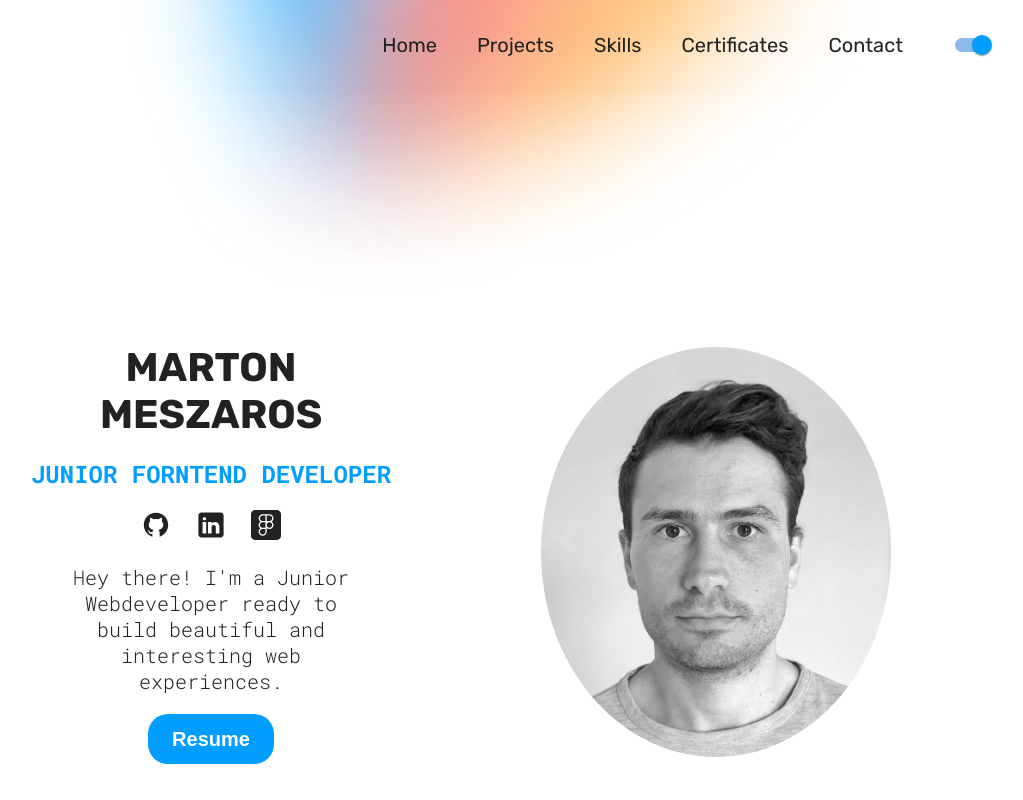
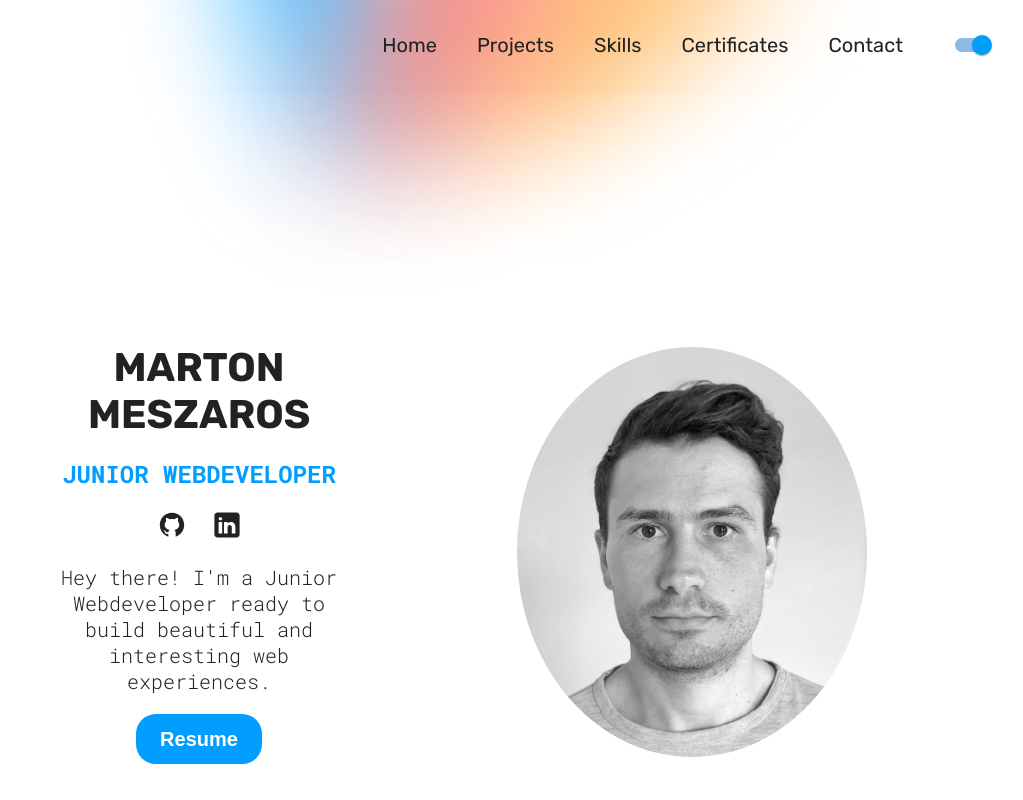
Before and after one commit to mmmarciii/portfolio, a React (Vite) app: page / in a window 1280 px wide. Shown: the top 800 px of the page, without its empty margins (179-1202 px from the left). Built offline with nearby package versions, Linux system fonts and the light colour scheme.

Commit message:
Delete figma icon from social section

```diff
--- a/src/sections/Hero/Hero.jsx
+++ b/src/sections/Hero/Hero.jsx
@@ -1,7 +1,5 @@
 import styles from  './HeroStyles.module.css';
 import profileImg from '../../assets/martonmeszaros.jpg';
-import figmaLight from '../../assets/figma-light.svg';
-import figmaDark from '../../assets/figma-dark.svg';
 import githubLight from '../../assets/github-light.svg';
 import githubDark from '../../assets/github-dark.svg';
 import linkedinLight from '../../assets/linkedin-light.svg';
@@ -13,7 +11,6 @@ import { useTheme } from '../../Common/ThemeContext';
 function Hero() {
     const { theme } = useTheme();
 
-    const figmaIcon = theme === 'light' ? figmaLight : figmaDark;
     const githubIcon = theme === 'light' ? githubLight : githubDark;
     const linkedinIcon = theme === 'light' ? linkedinLight : linkedinDark;
   return (
@@ -31,16 +28,13 @@ function Hero() {
             Marton <br/>
             Meszaros
         </h1>
-        <h2>Junior Forntend Developer</h2>
+        <h2>Junior Webdeveloper</h2>
         <span>
             <a href="https://github.com/mmmarciii/" target="_blank">
                 <img src={githubIcon} alt="GitHub Icon" />
             </a>
             <a href="https://www.linkedin.com/in/meszmarc/" target="_blank">
                 <img src={linkedinIcon} alt="linkedIn Icon" />
-            </a>
-            <a href="#" target="_blank">
-                <img src={figmaIcon} alt="Figma Icon" />
             </a>
         </span>
         <p className={styles.description}>Hey there! I'm a Junior Webdeveloper ready to build beautiful and interesting web experiences.</p>
```
